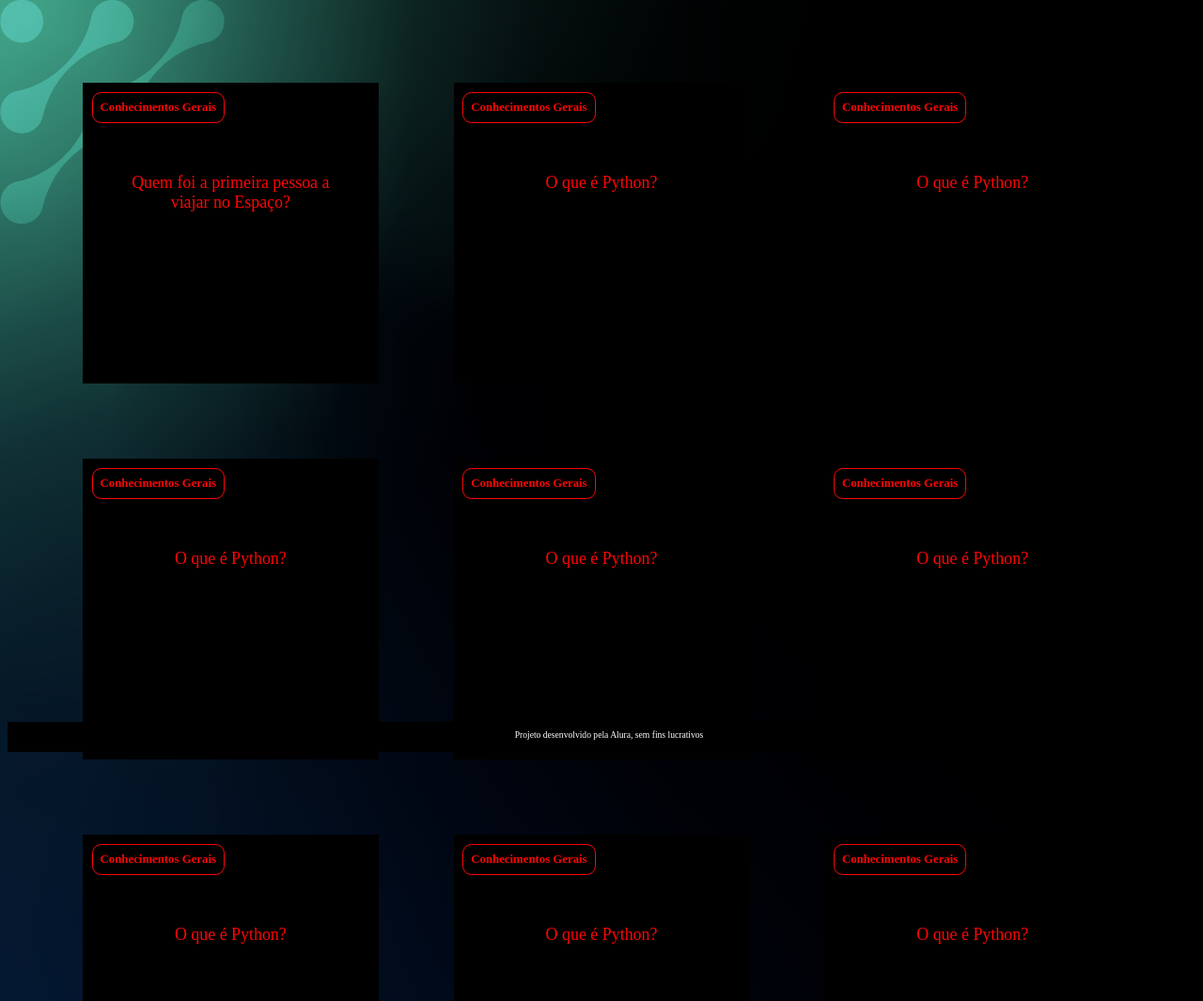
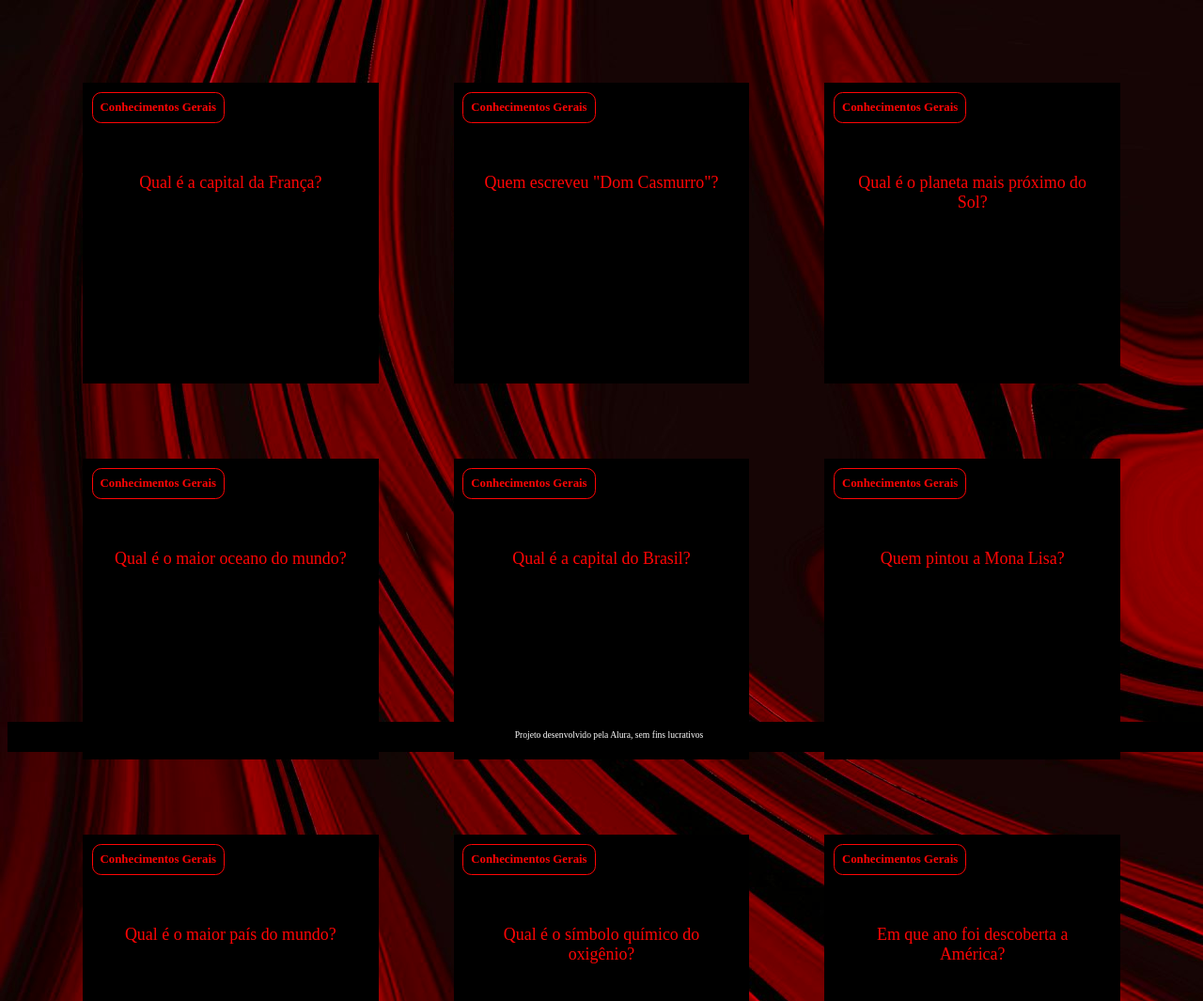
Before and after one commit to 20comer-70correr454/Flash-Card..., a plain HTML site: page index.html in a window 1280 px wide. Shown: the top 1065 px of the page at 94% size. Drawn offline with Linux system fonts and the light colour scheme.

Commit message:
Add files via upload

```diff
--- a/assets/style.css
+++ b/assets/style.css
@@ -5,7 +5,7 @@
 }
 
 body {
-    background: url('img/bg-desktop.webp');
+    background: url('img/imagen.jpeg');
     font-family: Bai Jamjuree;
 }
 
--- a/perguntas.js
+++ b/perguntas.js
@@ -1,145 +1,195 @@
 criaCartao(
     'Conhecimentos Gerais',
-    'Quem foi a primeira pessoa a viajar no Espaço?',
-    'O russo Yuri Gagarin (1934-1968) foi a primeira pessoa a viajar para o espaço, o que aconteceu em 12 de abril de 1961.'
+    'Qual é a capital da França?',
+    'Paris'
 )
 criaCartao(
     'Conhecimentos Gerais',
-    'O que é Python?',
-    'O Python é uma linguagem de programação'
+    'Quem escreveu "Dom Casmurro"?',
+    'Machado de Assis.'
 )
 criaCartao(
     'Conhecimentos Gerais',
-    'O que é Python?',
-    'O Python é uma linguagem de programação'
+    'Qual é o planeta mais próximo do Sol?',
+    'Mercúrio'
 )
 criaCartao(
     'Conhecimentos Gerais',
-    'O que é Python?',
-    'O Python é uma linguagem de programação'
+    'Qual é o maior oceano do mundo?',
+    'Oceano Pacífico.'
 )
 criaCartao(
     'Conhecimentos Gerais',
-    'O que é Python?',
-    'O Python é uma linguagem de programação'
+    'Qual é a capital do Brasil?',
+    'Brasília'
 )
 criaCartao(
     'Conhecimentos Gerais',
-    'O que é Python?',
-    'O Python é uma linguagem de programação'
+    'Quem pintou a Mona Lisa?',
+    'Leonardo da Vinci.'
 )
 criaCartao(
     'Conhecimentos Gerais',
-    'O que é Python?',
-    'O Python é uma linguagem de programação'
+    'Qual é o maior país do mundo?',
+    'Rússia.'
 )
 criaCartao(
     'Conhecimentos Gerais',
-    'O que é Python?',
-    'O Python é uma linguagem de programação'
+    'Qual é o símbolo químico do oxigênio?',
+    'O.'
 )
 criaCartao(
     'Conhecimentos Gerais',
-    'O que é Python?',
-    'O Python é uma linguagem de programação'
+    'Em que ano foi descoberta a América?',
+    '1492.'
 )
 criaCartao(
     'Conhecimentos Gerais',
-    'O que é Python?',
-    'O Python é uma linguagem de programação'
+    'Qual é o rio mais longo do mundo?',
+    'Rio Nilo.'
 )
 criaCartao(
     'Conhecimentos Gerais',
-    'O que é Python?',
-    'O Python é uma linguagem de programação'
+    'Quem é conhecido como o "Rei do Rock"?',
+    'Elvis Presley.'
 )
 criaCartao(
     'Conhecimentos Gerais',
-    'O que é Python?',
-    'O Python é uma linguagem de programação'
+    'Qual é a língua mais falada do mundo?',
+    'Mandarim.'
 )
 criaCartao(
     'Conhecimentos Gerais',
-    'O que é Python?',
-    'O Python é uma linguagem de programação'
+    'Quem foi o primeiro homem a pisar na Lua?',
+    'Neil Armstrong.'
 )
 criaCartao(
     'Conhecimentos Gerais',
-    'O que é Python?',
-    'O Python é uma linguagem de programação'
+    'Qual é o principal gás do efeito estufa?',
+    'Dióxido de carbono (CO₂).'
 )
 criaCartao(
     'Conhecimentos Gerais',
-    'O que é Python?',
-    'O Python é uma linguagem de programação'
+    'Qual é a capital da Itália?',
+    'Roma.'
 )
 criaCartao(
     'Conhecimentos Gerais',
-    'O que é Python?',
-    'O Python é uma linguagem de programação'
+    'Quem escreveu "A Divina Comédia"?',
+    'Dante Alighieri.'
 )
 criaCartao(
     'Conhecimentos Gerais',
-    'O que é Python?',
-    'O Python é uma linguagem de programação'
+    'Qual é o maior mamífero do mundo?',
+    'Baleia azul.'
 )
 criaCartao(
     'Conhecimentos Gerais',
-    'O que é Python?',
-    'O Python é uma linguagem de programação'
+    'Em que país se originou o sushi?',
+    'Japão.'
 )
 criaCartao(
     'Conhecimentos Gerais',
-    'O que é Python?',
-    'O Python é uma linguagem de programação'
+    'Quem descobriu a penicilina?',
+    'Alexander Fleming.'
 )
 criaCartao(
     'Conhecimentos Gerais',
-    'O que é Python?',
-    'O Python é uma linguagem de programação'
+    'Qual é a capital da Austrália?',
+    'Canberra.'
 )
 criaCartao(
     'Conhecimentos Gerais',
-    'O que é Python?',
-    'O Python é uma linguagem de programação'
+    'Qual é o continente mais populoso?',
+    'Ásia.'
 )
 criaCartao(
     'Conhecimentos Gerais',
-    'O que é Python?',
-    'O Python é uma linguagem de programação'
+    'Quem escreveu "1984"?',
+    'George Orwell.'
 )
 criaCartao(
     'Conhecimentos Gerais',
-    'O que é Python?',
-    'O Python é uma linguagem de programação'
+    'Qual é o maior oceano do mundo?',
+    'Oceano Pacífico.'
 )
 criaCartao(
     'Conhecimentos Gerais',
-    'O que é Python?',
-    'O Python é uma linguagem de programação'
+    'Qual é a fórmula química da água?',
+    'H₂O.'
 )
 criaCartao(
     'Conhecimentos Gerais',
-    'O que é Python?',
-    'O Python é uma linguagem de programação'
+    'Qual é a capital da Espanha?',
+    'Madri.'
 )
 criaCartao(
     'Conhecimentos Gerais',
-    'O que é Python?',
-    'O Python é uma linguagem de programação'
+    'Quem foi o autor de "O Senhor dos Anéis"?',
+    'J.R.R. Tolkien.'
 )
 criaCartao(
     'Conhecimentos Gerais',
-    'O que é Python?',
-    'O Python é uma linguagem de programação'
+    'Qual é o principal ingrediente do guacamole?',
+    'Abacate.'
 )
 criaCartao(
     'Conhecimentos Gerais',
-    'O que é Python?',
-    'O Python é uma linguagem de programação'
+    'Quem foi o primeiro presidente dos Estados Unidos?',
+    'George Washington.'
 )
 criaCartao(
     'Conhecimentos Gerais',
-    'O que é Python?',
-    'O Python é uma linguagem de programação'
+    'Qual é o sistema de governo da China?',
+    'República Popular.'
 )
+criaCartao(
+    'Conhecimentos Gerais',
+    'Qual é a capital da Grécia?',
+    'Atenas.'
+)
+criaCartao(
+    'Conhecimentos Gerais',
+    'Quem compôs a Nona Sinfonia?',
+    'Ludwig van Beethoven.'
+)
+criaCartao(
+    'Conhecimentos Gerais',
+    'Qual é a maior floresta do mundo?',
+    'Floresta Amazônica.'
+)
+criaCartao(
+    'Conhecimentos Gerais',
+    'Qual é o principal componente do ar?',
+    'Nitrogênio.'
+)
+criaCartao(
+    'Conhecimentos Gerais',
+    'Qual é o maior deserto do mundo?',
+    'Deserto da Antártica.'
+)
+criaCartao(
+    'Conhecimentos Gerais',
+    'Quem foi a primeira mulher a ganhar um Prêmio Nobel?',
+    'Marie Curie.'
+)
+criaCartao(
+    'Conhecimentos Gerais',
+    'Qual é a moeda oficial da União Europeia?',
+    'Euro.'
+)
+criaCartao(
+    'Conhecimentos Gerais',
+    'Qual é a montanha mais alta do mundo?',
+    'Monte Everest.'
+)
+criaCartao(
+    'Conhecimentos Gerais',
+    'Qual é a capital da Rússia?',
+    'Moscovo.'
+)
+criaCartao(
+    'Conhecimentos Gerais',
+    'Quem é o autor de "O Pequeno Príncipe"?',
+    'Antoine de Saint-Exupéry.'
+)
```
Also changed, not shown: assets/img/imagen.jpeg (added).
